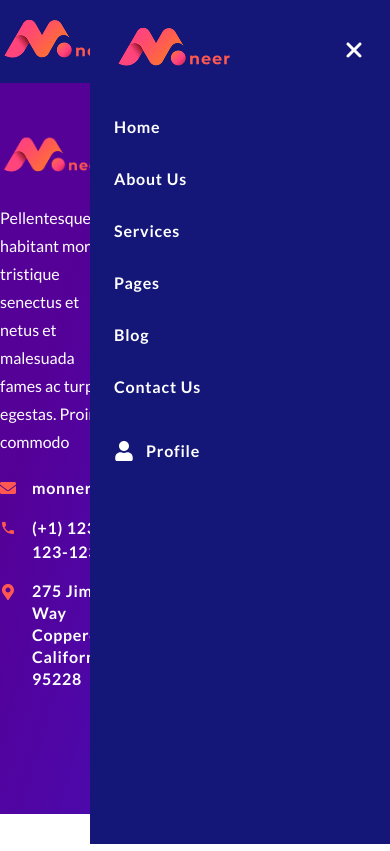
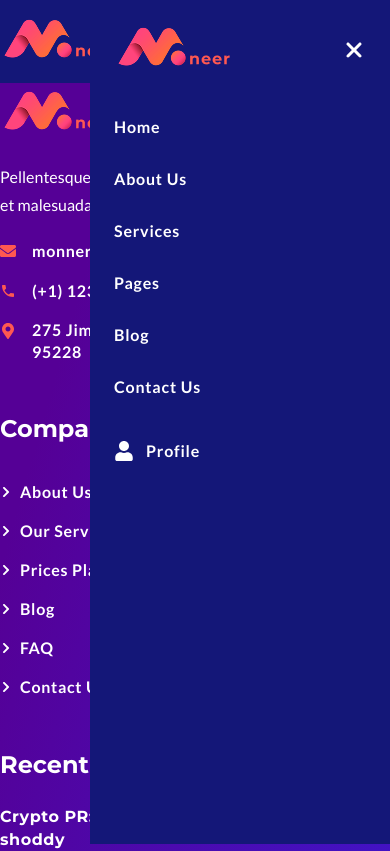
Before and after one commit to dev-mehedihassan/moneer, a React (Vite) app: page / in a window 390 px wide. Shown: the top 851 px of the page. Built offline with nearby package versions, Linux system fonts and the light colour scheme.

Commit message:
Footer layout responsive complete

```diff
--- a/src/components/layouts/Footer.jsx
+++ b/src/components/layouts/Footer.jsx
@@ -20,13 +20,13 @@ const scrollToTop = () => {
 }
 
   return (
-    <footer className="py-[110px] bg-linear-(--footer-linearbg) relative">
-      <button type="button" className="w-11 h-11 rounded-full bg-linear-to-r from-[#FF357D] to-[#FF6F33] outline-[10px] outline-[#ff5851]/67 -outline-offset-[5px] text-white flex items-center justify-center shadow-lg cursor-pointer absolute top-9 left-[240px] xl:left-10">
+    <footer className="py-16 lg:py-20 xl:py-24 2xl:py-[110px] bg-linear-(--footer-linearbg) relative">
+      <button type="button" className="hidden lg:block w-11 h-11 rounded-full bg-linear-to-r from-[#FF357D] to-[#FF6F33] outline-[10px] outline-[#ff5851]/67 -outline-offset-[5px] text-white flex items-center justify-center shadow-lg cursor-pointer absolute top-9 left-[240px] xl:left-10">
         <TbMessageDots className='text-xl' />
       </button>
       <div className="container">
-        <div className="flex justify-between">
-          <div className="w-[285px]">
+        <div className="grid grid-cols-1 sm:grid-cols-2 lg:grid-cols-[285px_auto_360px] xl:grid-cols-[285px_auto_440px] gap-y-10 max-md:gap-x-10 max-lg:gap-x-20 justify-between">
+          <div className="">
             <Image src={logo} alt='logo' />
             <p className='mt-6 text-base font-lato font-normal text-white leading-7'>Pellentesque habitant morbi tristique senectus et netus et malesuada fames ac turpis egestas. Proin commodo</p>
             <div className='mt-5 grid grid-cols-1 gap-y-4'>
@@ -71,9 +71,9 @@ const scrollToTop = () => {
               ))}
             </div>
           </div>
-          <div className="w-[440px]">
+          <div className="sm:col-span-2 lg:col-span-1">
             <Heading variant="h3" text="Recent News" className="mt-2 font-montserrat font-bold leading-normal text-white text-2xl" />
-            <div className="mt-[22px] grid grid-cols-1 gap-y-[14px]">
+            <div className="mt-[22px] grid grid-cols-1 md:grid-cols-2 lg:grid-cols-1 gap-y-[14px] gap-x-10">
               {recentNews.map((item)=>(
                 <RecentNewsCard key={item.id} title={item.title} url={item.url} puslishedDate={item.puslishedDate} />
               ))}
--- a/src/dummyData/footerUrl.js
+++ b/src/dummyData/footerUrl.js
@@ -2,37 +2,37 @@ export const footerUrl = [
     {
         id: 1,
         text: "about us",
-        url: "#",
+        url: "/about",
         isNew: false
     },
     {
         id: 2,
         text: "our services",
-        url: "#",
+        url: "/services",
         isNew: false
     },
     {
         id: 3,
         text: "prices plans",
-        url: "#",
+        url: "/prices-plan",
         isNew: true
     },
     {
         id: 4,
         text: "blog",
-        url: "#",
+        url: "/blog",
         isNew: false
     },
     {
         id: 5,
         text: "FAQ",
-        url: "#",
+        url: "/faq",
         isNew: false
     },
     {
         id: 6,
         text: "contact us",
-        url: "#",
+        url: "/contact-us",
         isNew: false
     }
 ]
```
